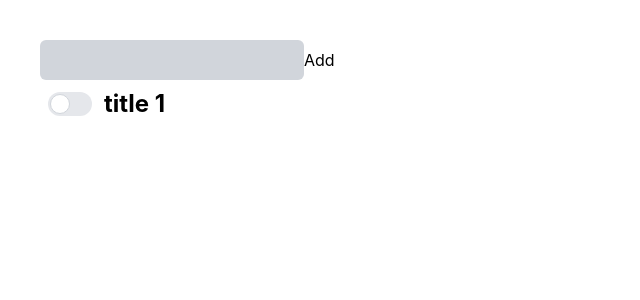
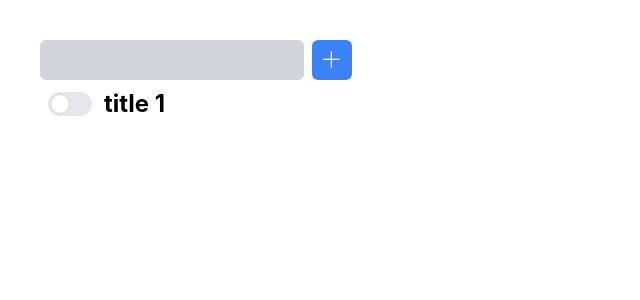
Before and after one commit to mabuhanifa/react-experiment-ts, a React (Vite) app: page / in a window 1280 px wide. Shown: the top 300 px of the page, without its empty margins (0-640 px from the left). Built offline with nearby package versions, Linux system fonts and the light colour scheme.

Commit message:
icon added

```diff
--- a/src/components/Todos.tsx
+++ b/src/components/Todos.tsx
@@ -1,32 +1,44 @@
 import { FormEvent, useState } from "react";
+import { VscAdd } from "react-icons/vsc";
 import { useDispatch, useSelector } from "../contextAPI/hooks";
 import Todo from "./Todo";
 
 export default function Todos() {
+
     const [title, setTitle] = useState("");
+
     const dispatch = useDispatch();
+
     const todos = useSelector((s) => s.todos);
+
     const createTodo = (e: (FormEvent<HTMLFormElement | HTMLButtonElement>)) => {
         e.preventDefault();
         if (!title) return;
         dispatch({
             type: "ADD_TODO",
             payload: { title, id: todos.length + 1, isCompleted: false }
-        })
+        });
         setTitle("");
-    }
-    console.log(todos);
+    };
+
     return (
         <section className="p-10 ">
-            <form onSubmit={(e) => createTodo(e)}>
+
+            <form onSubmit={(e) => createTodo(e)} className="flex items-center gap-2">
                 <input
                     type="text"
                     name="title"
                     value={title}
                     className="bg-gray-300 rounded-md p-2"
                     onChange={(e) => setTitle(e.target.value)} />
-                <button type="submit" onSubmit={(e) => createTodo(e)}>Add</button>
+                <button
+                    type="submit"
+                    onSubmit={(e) => createTodo(e)}
+                    className="bg-blue-500 text-white rounded-md p-2.5">
+                    <VscAdd size={20} />
+                </button>
             </form>
+
             <div>
                 {
                     todos && todos.map((todo) => (
@@ -34,6 +46,7 @@ export default function Todos() {
                     ))
                 }
             </div>
+
         </section>
     )
 }
```
